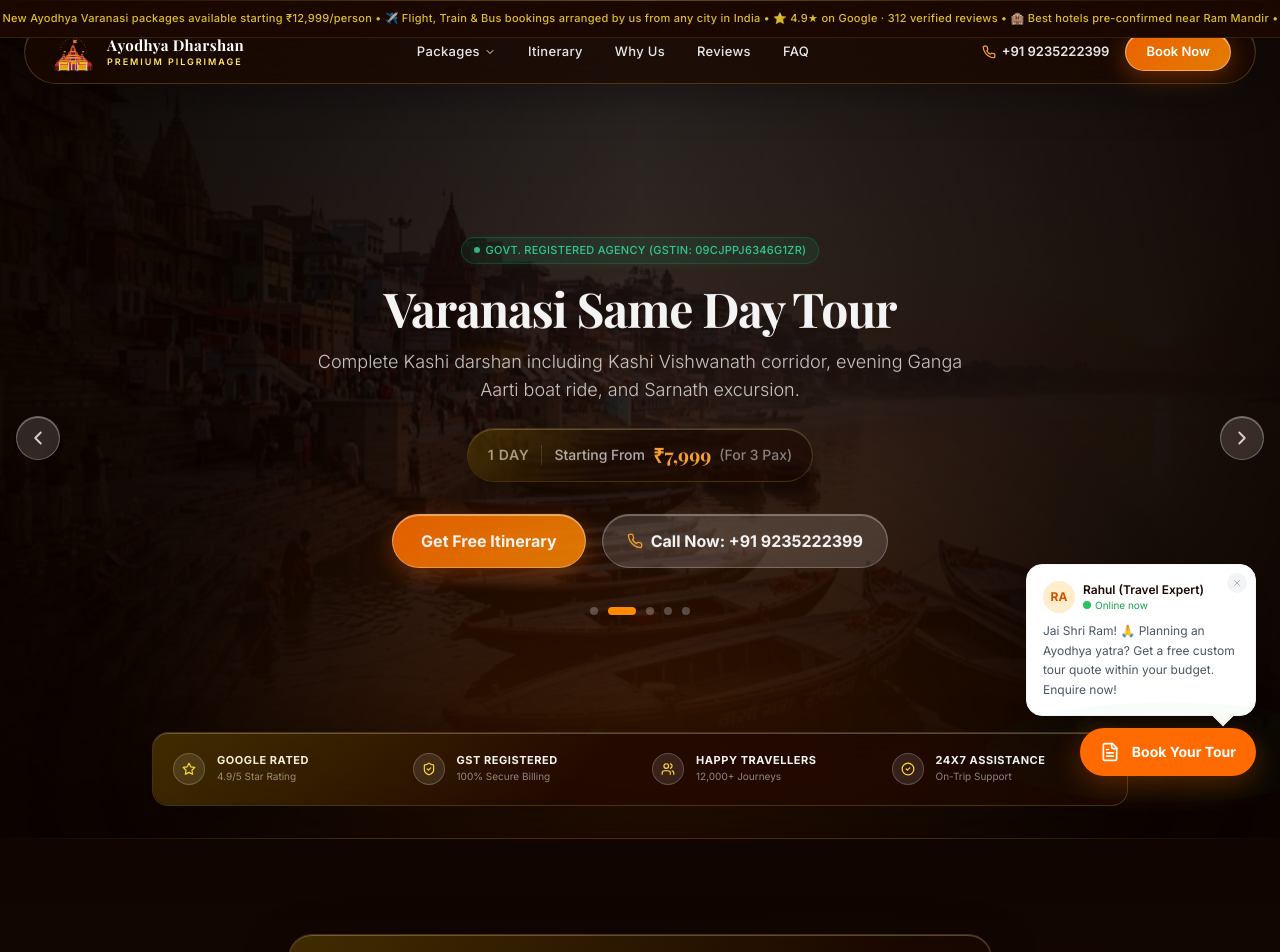
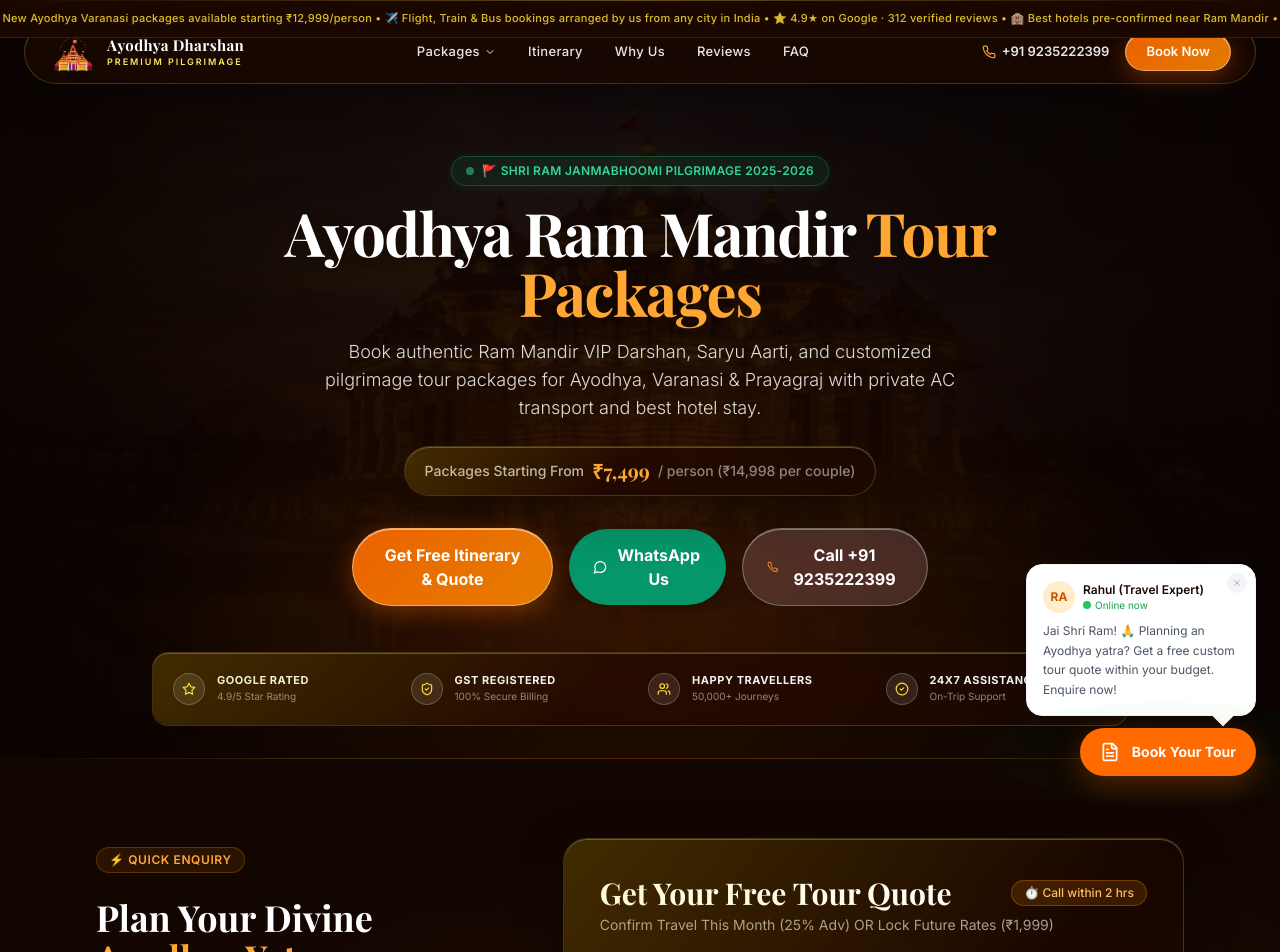
Before and after one commit to digitacurve/ayodhya-landing, a Next.js app: page / in a window 1280 px wide. Shown: the top 952 px of the page. Built offline with nearby package versions, Linux system fonts and the light colour scheme.

Commit message:
Update structural format to match yatra.kashidharshan.com layout hierarchy

```diff
--- a/components/Hero.tsx
+++ b/components/Hero.tsx
@@ -2,253 +2,118 @@
 
 import { useRef, useState, useEffect } from "react";
 import { motion, AnimatePresence } from "framer-motion";
-import { Phone, Star, ShieldCheck, Users, ChevronLeft, ChevronRight, CheckCircle2 } from "lucide-react";
+import { Phone, Star, ShieldCheck, Users, CheckCircle2, MessageCircle } from "lucide-react";
+import { siteConfig } from "@/data/siteConfig";
 
-const WA_NUMBER = "919235222399";
-
-const slides = [
-  {
-    id: "ayodhya-same-day",
-    title: "Ayodhya Same Day Tour",
-    description: "Quick single-day direct pilgrimage featuring priority support for Ram Mandir, Hanuman Garhi, and Saryu River.",
-    duration: "1 Day",
-    price: 5999,
-    priceSuffix: " (For 3 Pax)",
-    image: "/places/ram-ki-paidi.jpg",
-    waMsg: "Jai Shri Ram 🙏 I want to book the Ayodhya Same Day Tour (₹5,999 for up to 3 Pax). Please share details."
-  },
-  {
-    id: "varanasi-same-day",
-    title: "Varanasi Same Day Tour",
-    description: "Complete Kashi darshan including Kashi Vishwanath corridor, evening Ganga Aarti boat ride, and Sarnath excursion.",
-    duration: "1 Day",
-    price: 7999,
-    priceSuffix: " (For 3 Pax)",
-    image: "/places/assi-ghat.jpg",
-    waMsg: "Jai Shri Ram 🙏 I want to book the Varanasi Same Day Tour (₹7,999 for up to 3 Pax). Please share details."
-  },
-  {
-    id: "varanasi-ayodhya-2n3d",
-    title: "🪔 Dev Diwali Special: Varanasi Ayodhya Yatra",
-    description: "Witness 10 Lakh Diya illumination on Banaras 84 Ghats & sacred Ram Mandir Darshan in Ayodhya.",
-    duration: "3 Days",
-    price: 13998,
-    priceSuffix: " / Person",
-    image: "/places/ganga-aarti.jpg",
-    waMsg: "Jai Shri Ram 🙏 I want to book the Dev Diwali Special Varanasi Ayodhya Yatra. Please share details."
-  },
-  {
-    id: "ayodhya-1n2d",
-    title: "🪔 Ayodhya Deepotsav Special Yatra",
-    description: "Witness 25+ Lakh Diyas World Record illumination at Saryu Ghats & Ram Lalla Darshan in Ayodhya.",
-    duration: "2 Days",
-    price: 9998,
-    priceSuffix: " / Person",
-    image: "/places/ram-ki-paidi.jpg",
-    waMsg: "Jai Shri Ram 🙏 I want to book the Ayodhya Deepotsav Special Yatra. Please share details."
-  },
-  {
-    id: "varanasi-1n2d",
-    title: "Varanasi Yatra (1N/2D)",
-    description: "Experience the timeless spiritual energy of Varanasi with Kashi Vishwanath darshan, Ganga Aarti, and Subah-e-Banaras.",
-    duration: "2 Days",
-    price: 9998,
-    priceSuffix: " / Person",
-    image: "/places/assi-ghat.jpg",
-    waMsg: "Jai Shri Ram 🙏 I want to book the Varanasi Yatra 1N/2D package (₹4,999/person). Please share details."
-  }
-];
+const WA_NUMBER   = siteConfig.whatsappNumber;
+const PHONE       = siteConfig.phoneDisplay;
+const PHONE_TEL   = `tel:${siteConfig.telephone}`;
+const WA_MESSAGE  = encodeURIComponent(
+  "Jai Shri Ram 🙏 I want to book an Ayodhya tour package. Please share full details and itinerary."
+);
 
 const trustBadges = [
   { icon: Star,         label: "GOOGLE RATED",      sub: "4.9/5 Star Rating" },
   { icon: ShieldCheck,  label: "GST REGISTERED",    sub: "100% Secure Billing" },
-  { icon: Users,        label: "HAPPY TRAVELLERS",  sub: "12,000+ Journeys" },
+  { icon: Users,        label: "HAPPY TRAVELLERS",  sub: "50,000+ Journeys" },
   { icon: CheckCircle2, label: "24X7 ASSISTANCE",   sub: "On-Trip Support" }
 ];
 
-
-
 export default function Hero() {
-  const [current, setCurrent] = useState(0);
-  const [direction, setDirection] = useState(1);
-  const autoPlayRef = useRef<NodeJS.Timeout | null>(null);
-
-  const startAutoPlay = () => {
-    stopAutoPlay();
-    autoPlayRef.current = setInterval(() => {
-      setDirection(1);
-      setCurrent((prev) => (prev + 1) % slides.length);
-    }, 6000);
-  };
-
-  const stopAutoPlay = () => {
-    if (autoPlayRef.current) {
-      clearInterval(autoPlayRef.current);
-    }
-  };
-
-  useEffect(() => {
-    startAutoPlay();
-    return () => stopAutoPlay();
-  }, []);
-
-  const handlePrev = () => {
-    stopAutoPlay();
-    setDirection(-1);
-    setCurrent((prev) => (prev - 1 + slides.length) % slides.length);
-    startAutoPlay();
-  };
-
-  const handleNext = () => {
-    stopAutoPlay();
-    setDirection(1);
-    setCurrent((prev) => (prev + 1) % slides.length);
-    startAutoPlay();
-  };
-
-  const handleDotClick = (index: number) => {
-    stopAutoPlay();
-    setDirection(index > current ? 1 : -1);
-    setCurrent(index);
-    startAutoPlay();
-  };
-
-  const activeSlide = slides[current];
-
-  const handleSelectPackage = (packageId: string) => {
-    const event = new CustomEvent("select-tour", {
-      detail: { tourId: packageId, mode: "confirm" }
-    });
-    window.dispatchEvent(event);
-  };
-
-  const displayPrice = activeSlide.priceSuffix.includes("Pax") ? activeSlide.price : (activeSlide.price / 2);
-
   return (
     <section
-      className="relative min-h-[100svh] flex flex-col items-center justify-between overflow-hidden bg-[#0A0300]"
+      className="relative min-h-[90vh] flex flex-col items-center justify-between overflow-hidden bg-[#0A0300] pt-28 pb-8"
       id="home"
       data-section="hero"
     >
-      {/* ── Background Carousel Images ── */}
+      {/* ── Background Hero Image & Overlay ── */}
       <div className="absolute inset-0 z-0">
-        <AnimatePresence initial={false} mode="popLayout">
-          <motion.div
-            key={current}
-            initial={{ opacity: 0, scale: 1.05 }}
-            animate={{ opacity: 0.45, scale: 1 }}
-            exit={{ opacity: 0, scale: 0.98 }}
-            transition={{ duration: 1.2, ease: [0.22, 1, 0.36, 1] }}
-            className="absolute inset-0 bg-cover bg-center bg-no-repeat"
-            style={{ backgroundImage: `url(${activeSlide.image})` }}
+        <div
+          className="absolute inset-0 bg-cover bg-center bg-no-repeat opacity-40 scale-105 transition-transform duration-1000"
+          style={{ backgroundImage: `url('/places/ram-mandir.jpg')` }}
         />
-        </AnimatePresence>
-
-        <div className="absolute inset-0 bg-gradient-to-b from-[#080200]/70 via-[#100500]/60 to-[#0A0300]" />
-        <div className="absolute inset-0 bg-gradient-to-r from-[#0A0300]/80 via-transparent to-[#0A0300]/80" />
+        <div className="absolute inset-0 bg-gradient-to-b from-[#080200]/80 via-[#100500]/70 to-[#0A0300]" />
+        <div className="absolute inset-0 bg-gradient-to-r from-[#0A0300]/90 via-transparent to-[#0A0300]/90" />
       </div>
 
       <div
-        className="absolute bottom-0 left-1/2 -translate-x-1/2 w-[90vw] h-[65vh] pointer-events-none z-0"
+        className="absolute bottom-0 left-1/2 -translate-x-1/2 w-[90vw] h-[55vh] pointer-events-none z-0"
         style={{
-          background: "radial-gradient(ellipse at center bottom, rgba(255,107,0,0.2) 0%, transparent 70%)",
+          background: "radial-gradient(ellipse at center bottom, rgba(255,107,0,0.22) 0%, transparent 70%)",
           filter: "blur(60px)",
         }}
       />
 
-      {/* ── Navigation Arrows ── */}
-      <button
-        onClick={handlePrev}
-        className="absolute left-4 top-1/2 -translate-y-1/2 z-30 liquid-glass-btn-secondary w-11 h-11 rounded-full text-white/80 hover:text-white flex items-center justify-center transition-all duration-200 hidden md:flex"
-        aria-label="Previous Slide"
-      >
-        <ChevronLeft size={22} />
-      </button>
-      <button
-        onClick={handleNext}
-        className="absolute right-4 top-1/2 -translate-y-1/2 z-30 liquid-glass-btn-secondary w-11 h-11 rounded-full text-white/80 hover:text-white flex items-center justify-center transition-all duration-200 hidden md:flex"
-        aria-label="Next Slide"
-      >
-        <ChevronRight size={22} />
-      </button>
-
-      <div className="h-28 flex-shrink-0" />
-
-      {/* ── Main Content Carousel ── */}
-      <div className="relative z-20 w-full max-w-5xl mx-auto px-5 sm:px-8 flex-1 flex flex-col justify-center text-center">
-        <AnimatePresence mode="wait">
+      {/* ── Main Hero Content ── */}
+      <div className="relative z-20 w-full max-w-5xl mx-auto px-4 sm:px-6 flex-1 flex flex-col justify-center text-center my-auto">
         <motion.div
-            key={current}
           initial={{ opacity: 0, y: 20 }}
           animate={{ opacity: 1, y: 0 }}
-            exit={{ opacity: 0, y: -20 }}
-            transition={{ duration: 0.6, ease: [0.22, 1, 0.36, 1] }}
+          transition={{ duration: 0.65, ease: [0.22, 1, 0.36, 1] }}
         >
-            <div className="inline-flex items-center gap-1.5 mb-5 bg-emerald-500/10 border border-emerald-500/25 backdrop-blur-md px-3 py-1 rounded-full text-emerald-400 font-inter text-[11px] font-medium tracking-wide uppercase shadow-[0_2px_12px_rgba(16,185,129,0.08)]">
-              <span className="w-1.5 h-1.5 rounded-full bg-emerald-400 animate-pulse" />
-              Govt. Registered Agency (GSTIN: 09CJPPJ6346G1ZR)
+          {/* Badge / Pilgrimage Label */}
+          <div className="inline-flex items-center gap-2 mb-4 bg-emerald-500/10 border border-emerald-500/30 backdrop-blur-md px-3.5 py-1.5 rounded-full text-emerald-400 font-inter text-[11px] sm:text-xs font-semibold tracking-wide uppercase shadow-[0_2px_12px_rgba(16,185,129,0.12)]">
+            <span className="w-2 h-2 rounded-full bg-emerald-400 animate-pulse" />
+            🚩 Shri Ram Janmabhoomi Pilgrimage 2025-2026
           </div>
 
-            <h1 className="font-playfair font-bold text-4xl sm:text-5xl lg:text-7.5xl text-white mb-4 leading-tight tracking-tight drop-shadow-md">
-              {activeSlide.title}
+          {/* Large Hero Title */}
+          <h1 className="font-playfair font-bold text-3xl sm:text-5xl lg:text-6xl text-white mb-4 leading-tight tracking-tight drop-shadow-md max-w-4xl mx-auto">
+            Ayodhya Ram Mandir <span className="text-saffron-400">Tour Packages</span>
           </h1>
 
-            <p className="text-white/80 text-sm sm:text-base lg:text-lg font-inter font-light max-w-2xl mx-auto leading-relaxed mb-6">
-              {activeSlide.description}
+          {/* Short Description */}
+          <p className="text-white/85 text-sm sm:text-base lg:text-lg font-inter font-light max-w-2xl mx-auto leading-relaxed mb-6">
+            Book authentic Ram Mandir VIP Darshan, Saryu Aarti, and customized pilgrimage tour packages for Ayodhya, Varanasi & Prayagraj with private AC transport and best hotel stay.
           </p>
 
-            {/* Price badge with Liquid Glass Dark material */}
-            <div className="inline-flex items-center justify-center gap-2 liquid-glass-dark border border-gold-500/25 rounded-full px-5 py-3 mb-8 shadow-2xl select-none text-xs sm:text-sm">
-              <span className="text-white/60 font-semibold uppercase tracking-wider pr-3 border-r border-white/15">
-                {activeSlide.duration}
+          {/* Starting Price Pill */}
+          <div className="inline-flex items-center justify-center gap-2 liquid-glass-dark border border-gold-500/30 rounded-full px-5 py-2.5 mb-8 shadow-2xl select-none text-xs sm:text-sm">
+            <span className="text-white/70 font-medium">Packages Starting From</span>
+            <span className="text-saffron-400 font-playfair font-bold text-lg sm:text-xl leading-none">
+              ₹7,499
             </span>
-              <span className="text-white/70 font-medium pl-1">Starting From</span>
-              <span className="text-saffron-400 font-playfair font-bold text-lg sm:text-xl leading-none">
-                ₹{displayPrice.toLocaleString("en-IN")}
-              </span>
-              <span className="text-white/50 font-medium">{activeSlide.priceSuffix}</span>
+            <span className="text-white/50 font-medium">/ person (₹14,998 per couple)</span>
           </div>
 
-            <div className="flex flex-col sm:flex-row items-center justify-center gap-3 sm:gap-4 max-w-lg mx-auto mb-6">
+          {/* CTAs: Primary + WhatsApp + Call */}
+          <div className="flex flex-col sm:flex-row items-center justify-center gap-3 sm:gap-4 max-w-xl mx-auto mb-6">
             <a
-                href="/#get-quote"
-                onClick={() => handleSelectPackage(activeSlide.id)}
-                className="liquid-glass-btn-primary text-white px-7 py-3.5 rounded-full font-bold text-[14px] sm:text-base w-full sm:w-auto justify-center text-center flex items-center"
+              href="#get-quote"
+              className="liquid-glass-btn-primary text-white px-7 py-3.5 rounded-full font-bold text-[14px] sm:text-base w-full sm:w-auto justify-center text-center flex items-center shadow-lg"
               data-cta="scroll-quote"
-                data-source="hero-slide"
+              data-source="hero"
             >
-                Get Free Itinerary
+              Get Free Itinerary & Quote
             </a>
+
             <a
-                href="tel:+919235222399"
+              href={`https://wa.me/${WA_NUMBER}?text=${WA_MESSAGE}`}
+              target="_blank"
+              rel="noopener noreferrer"
+              className="bg-emerald-600 hover:bg-emerald-500 text-white px-6 py-3.5 rounded-full font-bold text-[14px] sm:text-base w-full sm:w-auto justify-center text-center flex items-center gap-2 transition-all duration-200 shadow-lg"
+              data-cta="whatsapp-hero"
+            >
+              <MessageCircle size={18} />
+              <span>WhatsApp Us</span>
+            </a>
+
+            <a
+              href={PHONE_TEL}
               className="liquid-glass-btn-secondary text-white px-6 py-3.5 rounded-full font-bold text-[14px] sm:text-base w-full sm:w-auto justify-center text-center flex items-center gap-2"
               data-cta="call-hero"
             >
               <Phone size={16} className="text-saffron-400" />
-                <span>Call Now: +91 9235222399</span>
+              <span>Call {PHONE}</span>
             </a>
           </div>
         </motion.div>
-        </AnimatePresence>
-
-        <div className="flex items-center justify-center gap-2.5 mt-4 mb-8">
-          {slides.map((_, idx) => (
-            <button
-              key={idx}
-              onClick={() => handleDotClick(idx)}
-              className={`h-2 rounded-full transition-all duration-300 ${
-                current === idx ? "w-7 bg-saffron-500" : "w-2 bg-white/25 hover:bg-white/45"
-              }`}
-              aria-label={`Go to slide ${idx + 1}`}
-            />
-          ))}
-        </div>
       </div>
 
-      {/* Trust Badges Bar in Liquid Glass container */}
-      <div className="relative z-20 w-full max-w-5xl mx-auto px-4 sm:px-6 pb-8 flex-shrink-0 flex flex-col items-center">
-        <div className="w-full liquid-glass-dark rounded-2xl p-4 sm:p-5 border border-white/10 shadow-2xl">
-          <div className="grid grid-cols-2 md:grid-cols-4 gap-y-4 gap-x-6 w-full justify-center text-center md:text-left">
+      {/* ── 4 Trust / USP Badges Grid (Exact Kashi Darshan Format) ── */}
+      <div className="relative z-20 w-full max-w-5xl mx-auto px-4 sm:px-6 pt-4 flex-shrink-0">
+        <div className="w-full liquid-glass-dark rounded-2xl p-4 sm:p-5 border border-white/12 shadow-2xl">
+          <div className="grid grid-cols-2 md:grid-cols-4 gap-y-4 gap-x-4 w-full justify-center text-center md:text-left">
             {trustBadges.map((badge, i) => (
               <div key={i} className="flex flex-col md:flex-row items-center gap-2 md:gap-3 text-white/75 justify-center md:justify-start">
                 <div className="w-8 h-8 rounded-full bg-white/10 border border-white/20 flex items-center justify-center flex-shrink-0">
--- a/components/LeadCapture.tsx
+++ b/components/LeadCapture.tsx
@@ -396,7 +396,7 @@ export default function LeadCapture() {
         }}
       />
 
-      <div className="relative max-w-3xl mx-auto px-4 sm:px-6 lg:px-8 py-16 sm:py-24">
+      <div className="relative max-w-6xl mx-auto px-4 sm:px-6 lg:px-8 py-16 sm:py-20">
         <motion.div
           id="get-quote"
           initial={{ opacity: 0, y: 28 }}
@@ -404,28 +404,67 @@ export default function LeadCapture() {
           transition={{ duration: 0.75, ease: [0.22, 1, 0.36, 1] }}
           className="scroll-mt-24"
         >
-          <div className="liquid-glass-dark rounded-3xl p-6 sm:p-10 border border-gold-500/25 shadow-2xl">
-            {/* Form header */}
-            <div className="mb-7 pb-6 border-b border-white/[0.08] text-center sm:text-left">
-              <div className="flex flex-col sm:flex-row items-center gap-3">
-                <div
-                  className="w-12 h-12 rounded-2xl flex items-center justify-center flex-shrink-0"
-                  style={{ background: "linear-gradient(135deg, rgba(255,107,0,0.25) 0%, rgba(212,175,55,0.15) 100%)" }}
-                >
-                  <span className="font-playfair text-gold-400 text-xl font-bold leading-none">ॐ</span>
-                </div>
-                <div>
-                  <h3 className="font-playfair font-bold text-white text-2xl sm:text-3xl leading-tight">
-                    Get Your Free Tour Quote
-                  </h3>
-                  <p className="text-white/60 text-xs sm:text-sm mt-1">
-                    Fill details below for a personalized itinerary & best pricing within 2 hours
-                  </p>
+          <div className="grid grid-cols-1 lg:grid-cols-12 gap-8 items-start">
+
+            {/* Left Column — Section Info & Proof Points (Kashi Darshan Format) */}
+            <div className="lg:col-span-5 space-y-6 lg:pr-4 pt-2 text-center lg:text-left">
+              <div className="inline-flex items-center gap-1.5 bg-saffron-500/10 border border-saffron-500/25 px-3 py-1 rounded-full text-saffron-400 text-xs font-semibold uppercase tracking-wider">
+                ⚡ Quick Enquiry
+              </div>
+
+              <h2 className="font-playfair font-bold text-3xl sm:text-4xl text-white leading-tight">
+                Plan Your Divine <span className="text-saffron-400">Ayodhya Yatra</span>
+              </h2>
+
+              <p className="text-white/75 text-sm sm:text-base font-inter leading-relaxed">
+                Fill in your details below. Our pilgrimage expert will call you within 2 hours with a personalised itinerary and the best available price.
+              </p>
+
+              {/* Four Inclusions Checklist */}
+              <div className="bg-white/5 border border-white/10 rounded-2xl p-5 space-y-3.5 backdrop-blur-md">
+                {inclusions.map((item, idx) => (
+                  <div key={idx} className="flex items-center gap-3 text-left">
+                    <div className="w-6 h-6 rounded-full bg-emerald-500/20 border border-emerald-500/30 flex items-center justify-center flex-shrink-0">
+                      <CheckCircle2 size={14} className="text-emerald-400" />
+                    </div>
+                    <span className="text-white/90 text-sm font-medium">{item}</span>
+                  </div>
+                ))}
+              </div>
+
+              {/* Devotee Quote */}
+              <div className="border-l-2 border-saffron-500 pl-4 py-1 text-left hidden sm:block">
+                <p className="text-white/70 italic text-xs leading-relaxed">
+                  “Everything was arranged perfectly — hotel, darshan, transport. We just came with devotion and they handled everything else.”
+                </p>
+                <div className="text-gold-400 text-[11px] font-semibold mt-1">
+                  ⭐ 4.9/5 Rating from 50,000+ Yatris
                 </div>
               </div>
             </div>
 
-            <LeadForm />
+            {/* Right Column — Main Form Card */}
+            <div className="lg:col-span-7">
+              <div className="liquid-glass-dark rounded-3xl p-6 sm:p-8 lg:p-9 border border-gold-500/30 shadow-2xl">
+                {/* Form header */}
+                <div className="mb-6 pb-5 border-b border-white/[0.1] text-center sm:text-left">
+                  <div className="flex flex-col sm:flex-row items-center justify-between gap-2">
+                    <h3 className="font-playfair font-bold text-white text-2xl sm:text-3xl leading-tight">
+                      Get Your Free Tour Quote
+                    </h3>
+                    <span className="text-xs text-saffron-300 bg-saffron-500/15 border border-saffron-500/30 px-3 py-1 rounded-full font-medium">
+                      ⏱️ Call within 2 hrs
+                    </span>
+                  </div>
+                  <p className="text-white/60 text-xs sm:text-sm mt-1">
+                    Confirm Travel This Month (25% Adv) OR Lock Future Rates (₹1,999)
+                  </p>
+                </div>
+
+                <LeadForm />
+              </div>
+            </div>
+
           </div>
         </motion.div>
       </div>
```
Lines whose indentation alone changed are shown as unchanged.
